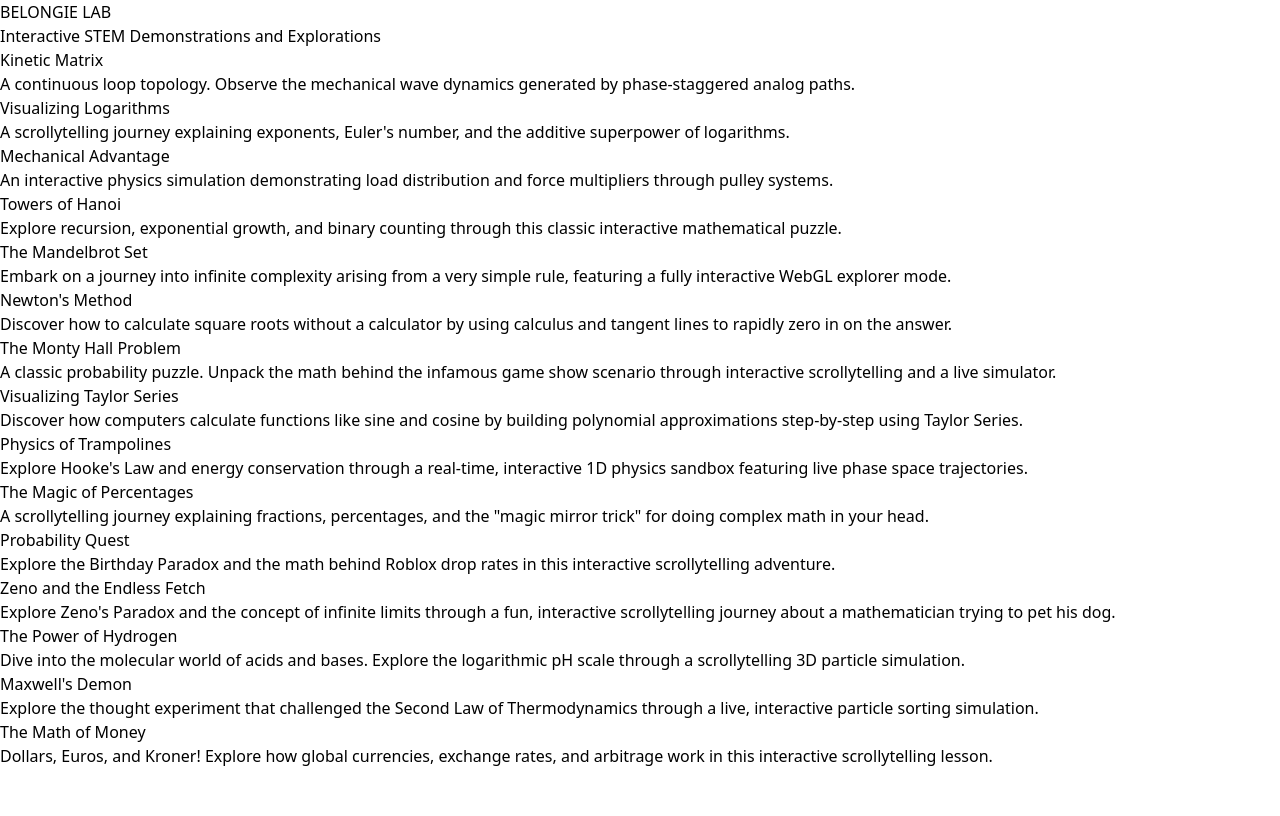
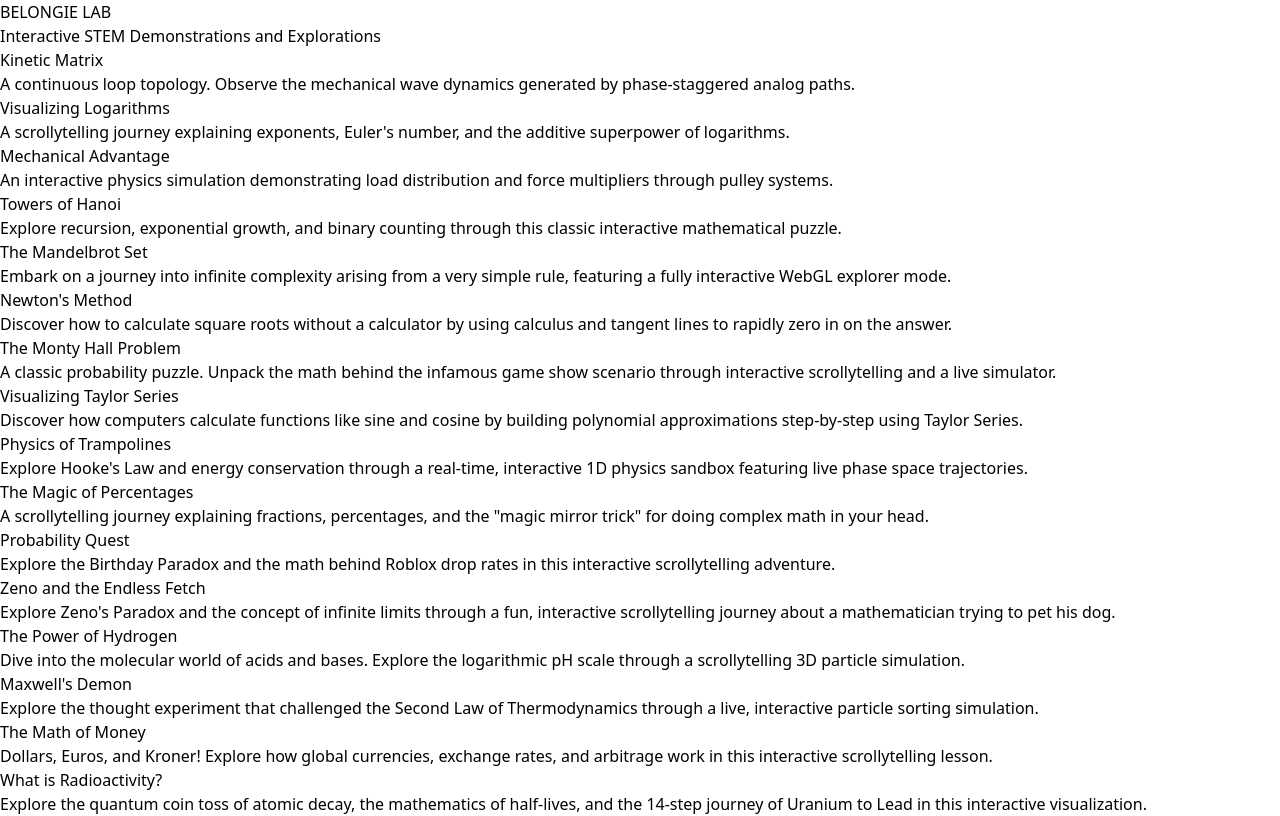
Before and after one commit to BelongieLab/stem-demos, a React (Vite) app: page / in a window 1280 px wide. Built offline with nearby package versions, Linux system fonts and the light colour scheme; the HTML template or start-up script is replaced by a standard one.

Commit message:
Update Home.jsx

```diff
--- a/src/Home.jsx
+++ b/src/Home.jsx
@@ -198,6 +198,19 @@ export default function Home() {
               Dollars, Euros, and Kroner! Explore how global currencies, exchange rates, and arbitrage work in this interactive scrollytelling lesson.
             </p>
           </Link>
+
+          <a
+            href="/radioactivity.html"
+            className="group block p-6 bg-[#111111] rounded-xl border border-white/5 hover:border-yellow-500/50 hover:bg-[#1a1a1a] transition-all duration-300"
+          >
+            <h2 className="text-2xl font-light tracking-wider text-white mb-2 group-hover:text-yellow-400 transition-colors">
+              What is Radioactivity?
+            </h2>
+            <p className="text-slate-500 text-sm leading-relaxed">
+              Explore the quantum coin toss of atomic decay, the mathematics of half-lives, and the 14-step journey of Uranium to Lead in this interactive visualization.
+            </p>
+          </a>
+
           {/* Future demos will go here! */}
 
         </div>
```
